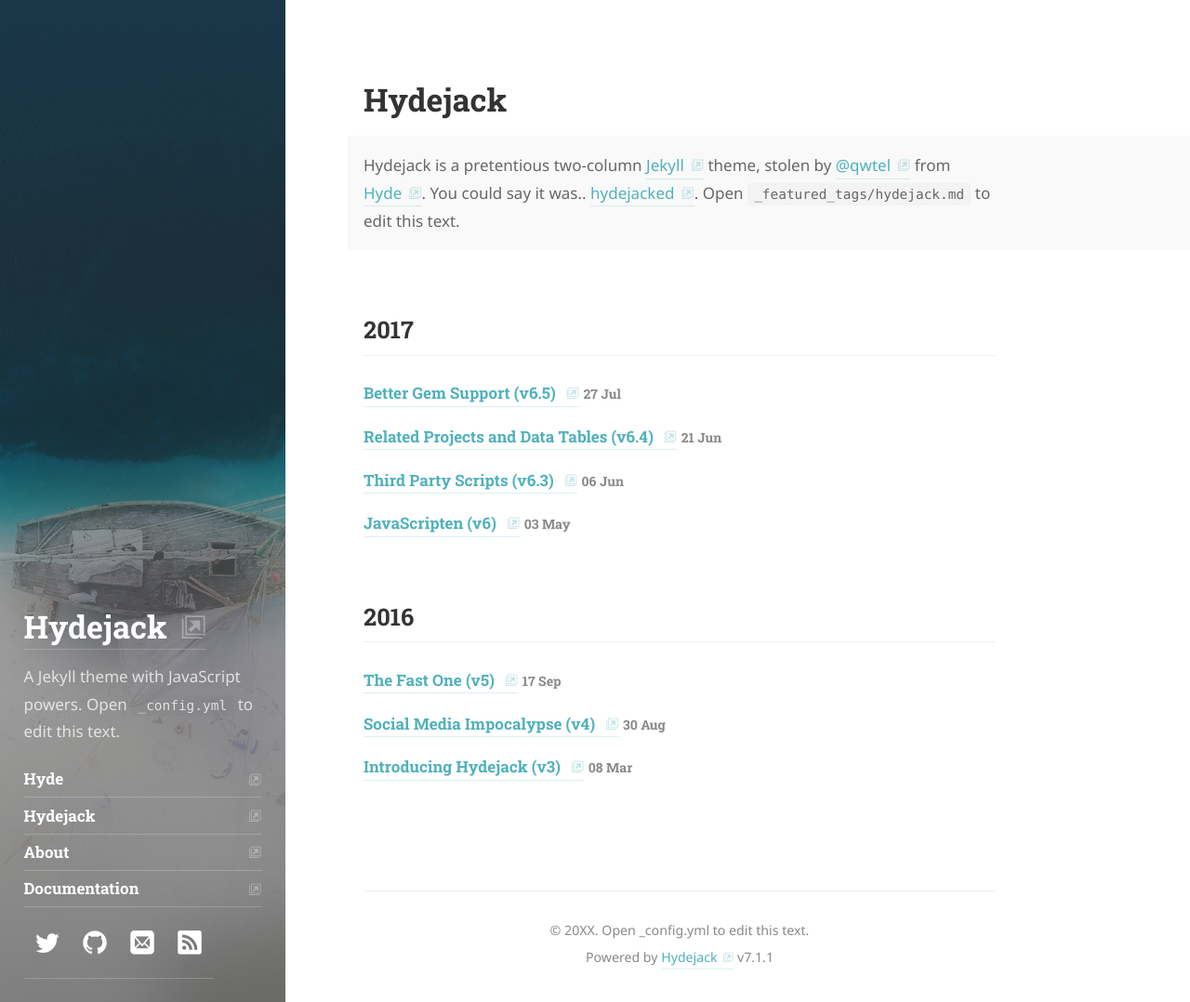
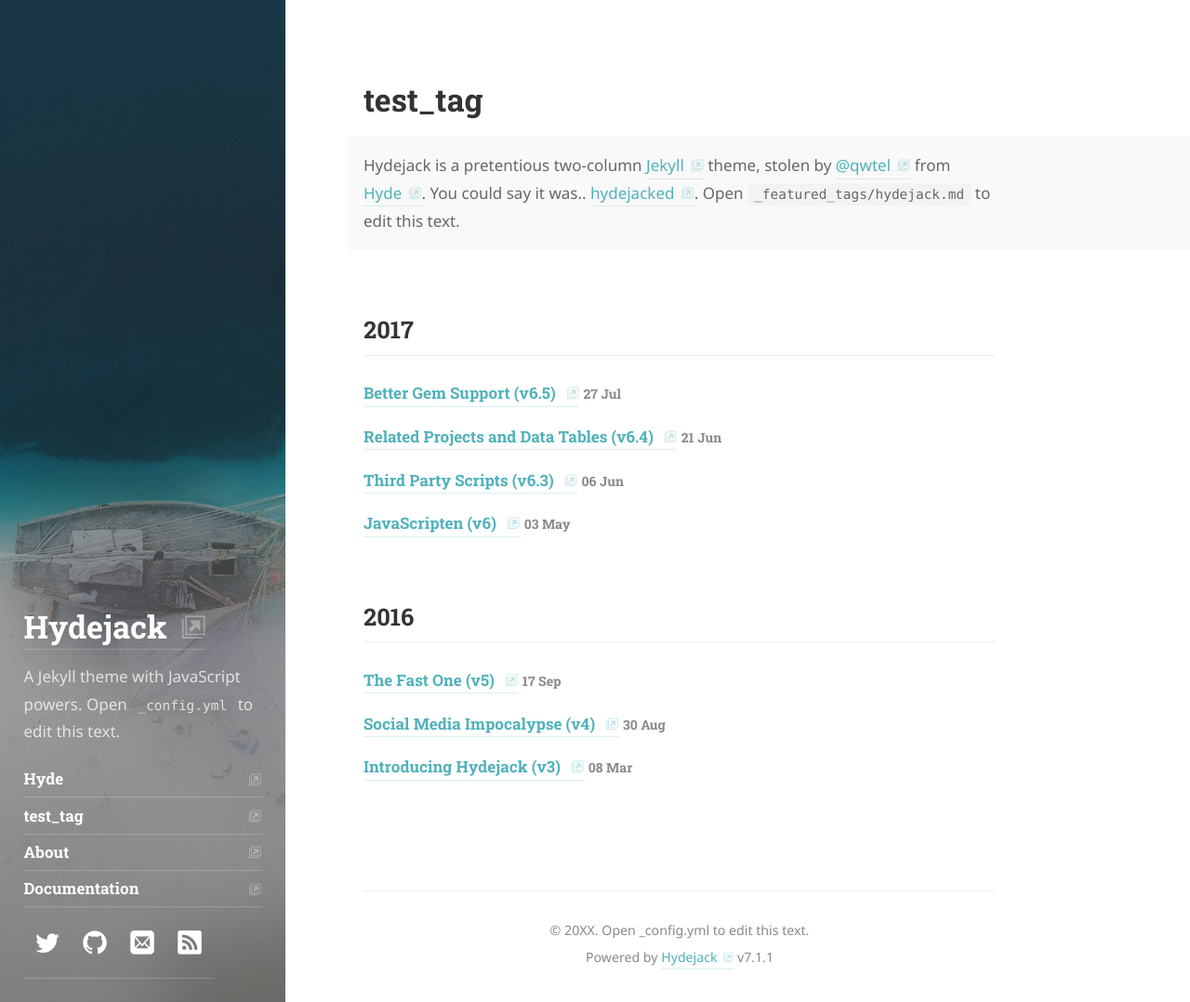
Before and after one commit to arrigodong/arrigodong.github.io, a Jekyll site: the page built from _featured_tags/hydejack.md, in a window 1280 px wide and 1078 px high. Shown: the whole window at 93% size. Built offline with Jekyll 4.4.1, drawn with Linux system fonts in a browser that asks for light colours; some web fonts are replaced.

Commit message:
tag change

```diff
--- a/Gemfile
+++ b/Gemfile
@@ -15,9 +15,6 @@ gem "jekyll-seo-tag", "~> 2.3"
 gem "jekyll-sitemap", "~> 1.1"
 
 
-# This is the default theme for new Jekyll sites. You may change this to anything you like.
-gem "minima", "~> 2.0"
-
 # If you want to use GitHub Pages, remove the "gem "jekyll"" above and
 # uncomment the line below. To upgrade, run `bundle update github-pages`.
 # gem "github-pages", group: :jekyll_plugins
--- a/_featured_tags/hydejack.md
+++ b/_featured_tags/hydejack.md
@@ -1,6 +1,6 @@
 ---
 layout: list
-title: Hydejack
+title: test_tag
 slug: hydejack
 menu: true
 order: 2
```
